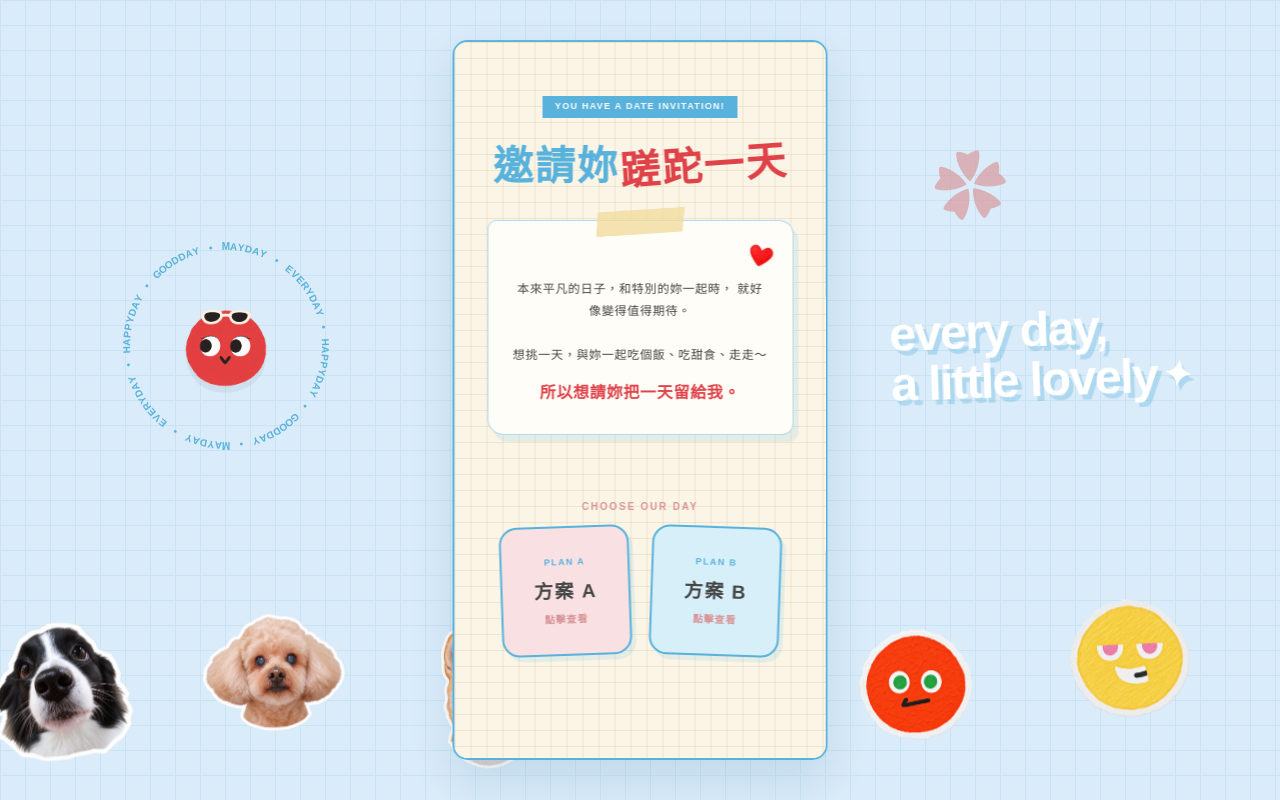
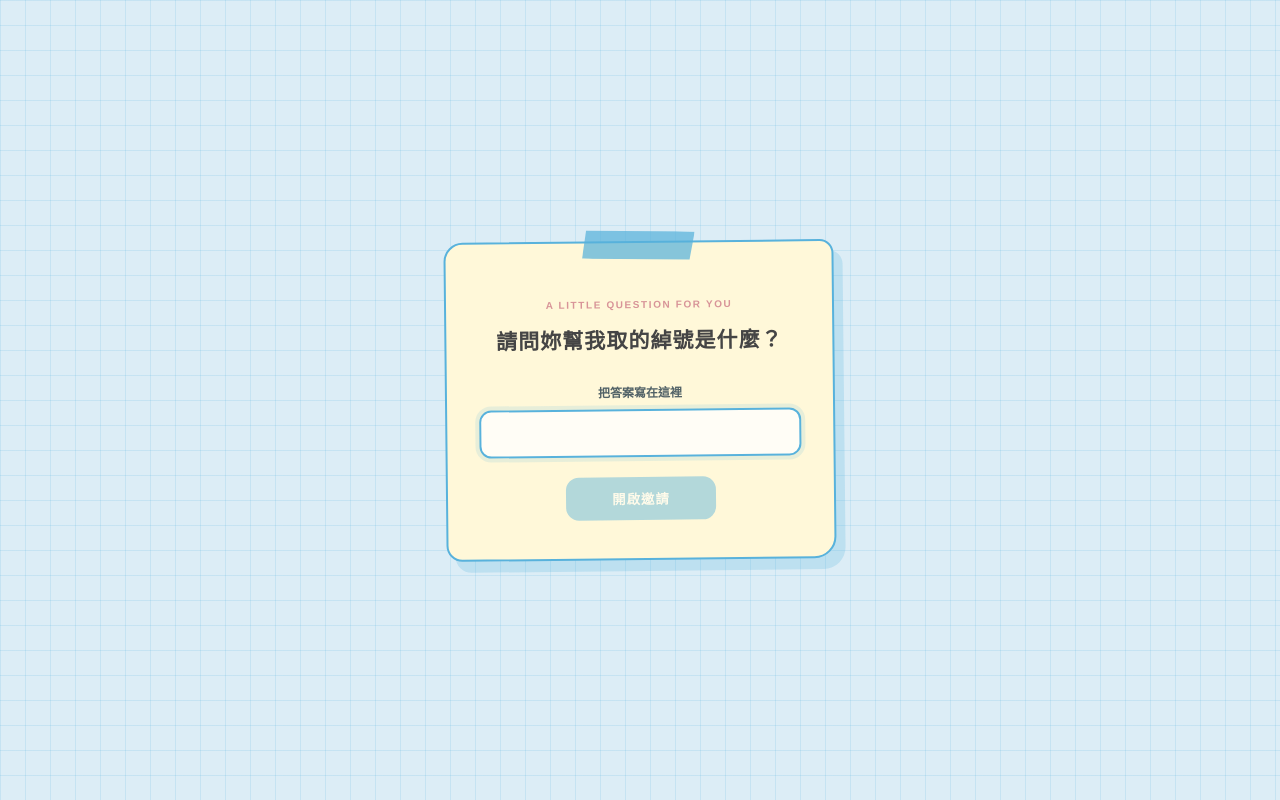
Before and after one commit to rxing3569/ovo5day, a Nuxt app: page / in a window 1280 px wide. Built offline with nearby package versions, Linux system fonts and the light colour scheme.

Commit message:
Add MD5 protected entry question

```diff
--- a/app.vue
+++ b/app.vue
@@ -7,6 +7,7 @@ import {
   ref,
   watch,
 } from "vue";
+import { md5 } from "js-md5";
 import fiveDayLogo from "./5day.png";
 import heartImage from "./assets/images/heart.png";
 import musicTrack from "./Nobody_else_in_my_heart.mp3";
@@ -179,6 +180,7 @@ const MOMENTS_PAGE_COUNT = 20;
 const easterStorageKey = "fiveDay.sticker11HintSeen";
 const profileUnlockedStorageKey = "fiveDay.sticker11ProfileUnlocked";
 const dateInvitationStorageKey = "fiveDay.dateInvitationSubmitted";
+const accessAnswerHash = "de4c4aca3f982a1312cc8925ef3bd26d";
 const runtimeConfig = useRuntimeConfig();
 const route = useRoute();
 const isWallpaperPage = computed(() => route.path === "/wallpaper");
@@ -205,6 +207,10 @@ const marqueeItems = Object.entries(stickerImages)
   }));
 
 const pageHeight = ref<string>();
+const isAccessGranted = ref(false);
+const accessAnswer = ref("");
+const accessError = ref("");
+const accessInput = ref<HTMLInputElement>();
 const sheetTransform = ref<string>();
 const sheet = ref<HTMLElement>();
 const dialog = ref<HTMLElement>();
@@ -365,6 +371,21 @@ const observeRevealItems = () => {
   document
     .querySelectorAll<HTMLElement>("[data-reveal]")
     .forEach((item) => observer?.observe(item));
+};
+const verifyAccessAnswer = async () => {
+  if (md5(accessAnswer.value.trim()) !== accessAnswerHash) {
+    accessError.value = "答案好像不太對，再想一下 ♡";
+    accessAnswer.value = "";
+    await nextTick();
+    accessInput.value?.focus();
+    return;
+  }
+  isAccessGranted.value = true;
+  accessError.value = "";
+  document.body.style.overflow = previousBodyOverflow;
+  await nextTick();
+  observeRevealItems();
+  requestSync();
 };
 
 const openPlan = async (plan: DatePlan, event: MouseEvent) => {
@@ -661,6 +682,9 @@ const handleEasterKeydown = (event: KeyboardEvent) => {
 };
 
 onMounted(() => {
+  previousBodyOverflow = document.body.style.overflow;
+  document.body.style.overflow = "hidden";
+  nextTick(() => accessInput.value?.focus());
   savedDateInvitation.value = readSavedDateInvitation();
   if (musicPlayer.value) musicPlayer.value.volume = 0.35;
   if (!isWallpaperPage.value && easterView.value) {
@@ -722,6 +746,40 @@ onBeforeUnmount(() => {
 </script>
 
 <template>
+  <Teleport to="body">
+    <div v-if="!isAccessGranted" class="access-gate" role="presentation">
+      <section
+        class="access-gate__dialog"
+        role="dialog"
+        aria-modal="true"
+        aria-labelledby="access-gate-title"
+      >
+        <span class="access-gate__tape" aria-hidden="true" />
+        <p class="access-gate__eyebrow">A LITTLE QUESTION FOR YOU</p>
+        <h1 id="access-gate-title">請問妳幫我取的綽號是什麼？</h1>
+        <form @submit.prevent="verifyAccessAnswer">
+          <label for="access-answer">把答案寫在這裡</label>
+          <input
+            id="access-answer"
+            ref="accessInput"
+            v-model="accessAnswer"
+            type="text"
+            autocomplete="off"
+            enterkeyhint="done"
+            :aria-invalid="Boolean(accessError)"
+            :aria-describedby="accessError ? 'access-error' : undefined"
+            @input="accessError = ''"
+          />
+          <p v-if="accessError" id="access-error" role="alert">
+            {{ accessError }}
+          </p>
+          <button type="submit" :disabled="!accessAnswer.trim()">
+            開啟邀請
+          </button>
+        </form>
+      </section>
+    </div>
+  </Teleport>
   <WallpaperPage v-if="isWallpaperPage" />
   <template v-else>
     <div class="site-canvas" :style="{ height: pageHeight }">
--- a/assets/css/main.css
+++ b/assets/css/main.css
@@ -43,6 +43,117 @@ h3,
 p,
 ul {
   margin: 0;
+}
+
+.access-gate {
+  position: fixed;
+  z-index: 10000;
+  inset: 0;
+  display: grid;
+  padding: 22px;
+  place-items: center;
+  background-color: #dcedf6;
+  background-image:
+    linear-gradient(rgb(88 178 220 / 17%) 1px, transparent 1px),
+    linear-gradient(90deg, rgb(88 178 220 / 17%) 1px, transparent 1px);
+  background-size: 25px 25px;
+}
+
+.access-gate__dialog {
+  position: relative;
+  width: min(100%, 390px);
+  padding: 54px 32px 38px;
+  border: 2px solid var(--teal);
+  border-radius: 19px 14px 22px 16px;
+  background: #fff8d9;
+  box-shadow: 9px 11px 0 rgb(88 178 220 / 24%);
+  text-align: center;
+  transform: rotate(-0.6deg);
+}
+
+.access-gate__tape {
+  position: absolute;
+  top: -13px;
+  left: 50%;
+  width: 112px;
+  height: 30px;
+  background: rgb(88 178 220 / 72%);
+  clip-path: polygon(3% 7%, 100% 0, 96% 94%, 0 100%);
+  transform: translateX(-50%) rotate(2deg);
+}
+
+.access-gate__eyebrow {
+  color: var(--pink);
+  font: 800 10px/1.5 ui-rounded, sans-serif;
+  letter-spacing: 0.16em;
+}
+
+.access-gate h1 {
+  margin-top: 12px;
+  color: var(--ink);
+  font-size: 21px;
+  line-height: 1.55;
+  letter-spacing: 0.05em;
+}
+
+.access-gate form {
+  margin-top: 26px;
+}
+
+.access-gate label {
+  display: block;
+  margin-bottom: 8px;
+  color: var(--pencil);
+  font-size: 12px;
+  font-weight: 700;
+}
+
+.access-gate input {
+  width: 100%;
+  height: 48px;
+  padding: 8px 14px;
+  color: var(--ink);
+  border: 2px dashed var(--teal);
+  border-radius: 12px;
+  outline: none;
+  background: rgb(255 255 255 / 78%);
+  font-family: inherit;
+  font-size: 17px;
+  font-weight: 800;
+  line-height: 1.4;
+  text-align: center;
+}
+
+.access-gate input:focus {
+  border-style: solid;
+  box-shadow: 0 0 0 4px rgb(88 178 220 / 14%);
+}
+
+.access-gate form p {
+  margin-top: 9px;
+  color: var(--red);
+  font-size: 12px;
+  font-weight: 700;
+}
+
+.access-gate button {
+  min-width: 150px;
+  margin-top: 20px;
+  padding: 12px 22px;
+  color: white;
+  border: 0;
+  border-radius: 13px;
+  background: var(--teal);
+  box-shadow: 0 4px 0 #378dad;
+  font-weight: 900;
+  letter-spacing: 0.08em;
+  cursor: pointer;
+}
+
+.access-gate button:disabled {
+  opacity: 0.45;
+  box-shadow: none;
+  cursor: not-allowed;
 }
 
 ul {
--- a/package.json
+++ b/package.json
@@ -11,6 +11,7 @@
   },
   "dependencies": {
     "html-to-image": "^1.11.13",
+    "js-md5": "^0.9.2",
     "nuxt": "3.21.11",
     "vue": "^3.5.22",
     "vue-router": "^4.6.3"
```
Also changed, not shown: 1 other file (tests, documents, lock files or other folders).
